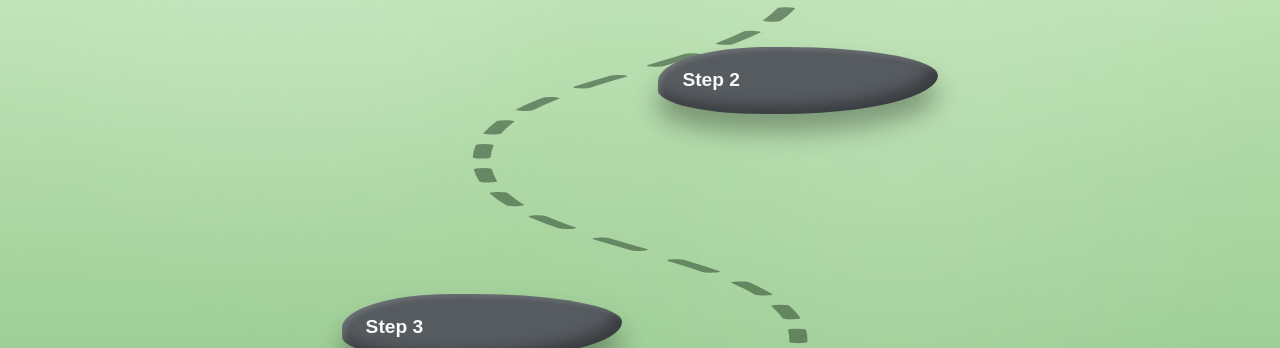
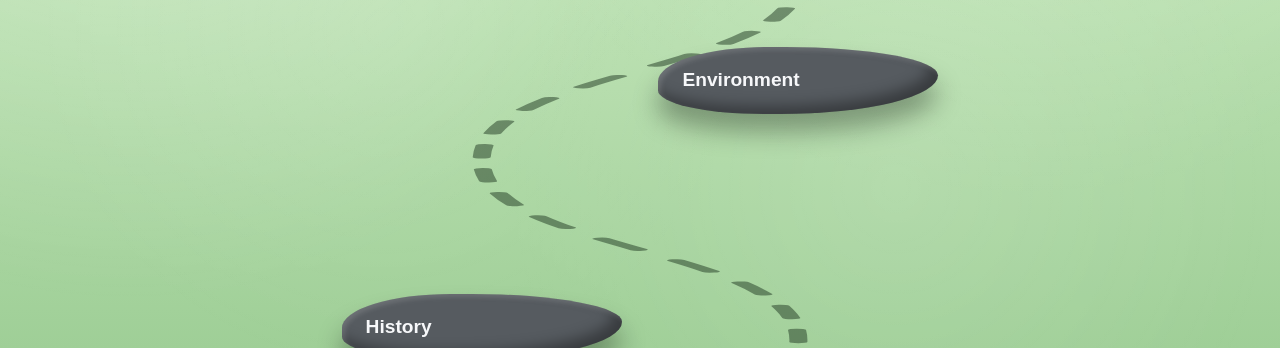
Before and after one commit to sakkess/engprototype, a React (Vite) app: page / in a window 1280 px wide. Shown: the part 452-800 px from the top of the page. Built offline with nearby package versions, Linux system fonts and the light colour scheme.

Commit message:
Name study plan stones

```diff
--- a/src/views/StudyPlanView.tsx
+++ b/src/views/StudyPlanView.tsx
@@ -11,11 +11,14 @@ export type StudyPlanViewProps = {
 
 const steps: StudyPlanStep[] = [
   { id: 'science-and-technology', title: 'Science and Technology' },
-  { id: 'step-2', title: 'Step 2' },
-  { id: 'step-3', title: 'Step 3' },
-  { id: 'step-4', title: 'Step 4' },
-  { id: 'step-5', title: 'Step 5' },
-  { id: 'step-6', title: 'Step 6' },
+  { id: 'environment', title: 'Environment' },
+  { id: 'history', title: 'History' },
+  { id: 'career', title: 'Career' },
+  { id: 'literature', title: 'Literature' },
+  { id: 'education', title: 'Education' },
+  { id: 'society', title: 'Society' },
+  { id: 'culture', title: 'Culture' },
+  { id: 'media', title: 'Media' },
 ]
 
 const baseY = 80
```
